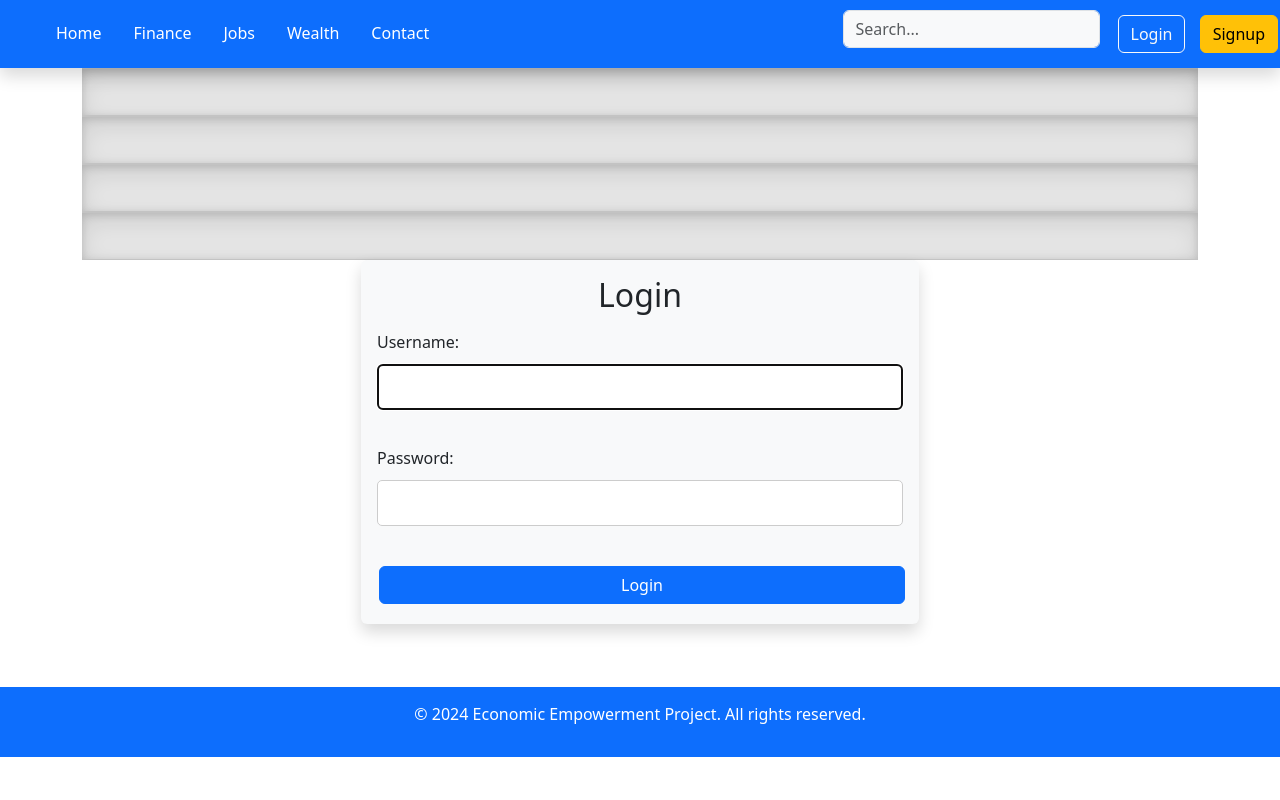
After one commit to ZakhonaNdwalane/Social-justice-hackathon, a Django app: page /login/ in a window 1280 px wide. The commit adds this page. Run offline with Django 5.2, Linux system fonts and the light colour scheme.

Commit message:
Social Justice Hackathon

```diff
--- /dev/null
+++ b/empowerment/templates/empowerment/login.html
@@ -0,0 +1,42 @@
+{% extends 'empowerment/base.html' %}
+
+{% block content %}
+<main class="form-signin w-100 m-auto">
+    <div class="b-example-divider"></div>
+    <div class="b-example-divider"></div>
+    <div class="b-example-divider"></div>
+    <div class="b-example-divider"></div>
+
+    <div class="shadow p-3 mb-5 bg-body-tertiary rounded col-md-6 offset-md-3">
+        <!-- If form errors are present, display error message -->
+        {% if form.errors %}
+            <p class="text-danger">Wrong username or password. Please try again.</p>
+        {% endif %}
+
+        <!-- Login Form -->
+        <h2 class="mb-3">Login</h2>
+        <form method="POST" action="{% url 'empowerment:login' %}">
+            {% csrf_token %}
+            {{ login_form.as_p }}
+            <button type="submit" name="login" class="btn btn-primary w-100">Login</button>
+        </form>
+
+        <!-- Display messages, if any -->
+        {% if messages %}
+        <ul>
+            {% for message in messages %}
+                <li>{{ message }}</li>
+            {% endfor %}
+        </ul>
+        {% endif %}
+    </div>
+
+    <!-- Greeting for authenticated users -->
+    <div class="text-center mt-4">
+        {% if user.is_authenticated %}
+            <p>Welcome, {{ user.username }}!</p>
+            <!-- You can include a link to the logout action in the navbar -->
+        {% endif %}
+    </div>
+</main>
+{% endblock %}
--- a/empowerment/templates/empowerment/navbar.html
+++ b/empowerment/templates/empowerment/navbar.html
@@ -1,10 +1,9 @@
-
-
-<header class=" sticky-top shadow text-bg-primary ">
-
-        <div class="d-flex flex-wrap align-items-center  collapse navbar-collapse  ">
+<header class="sticky-top shadow text-bg-primary">
+    <div class="d-flex flex-wrap align-items-center collapse navbar-collapse">
         <a href="{% url 'empowerment:home' %}" class="d-flex align-items-center mb-2 mb-lg-0 text-white text-decoration-none">
-            <svg class="bi me-2" width="40" height="32" role="img" aria-label="Bootstrap"><use xlink:href="#bootstrap"></use></svg>
+            <svg class="bi me-2" width="40" height="32" role="img" aria-label="Bootstrap">
+                <use xlink:href="#bootstrap"></use>
+            </svg>
         </a>
 
         <ul class="nav nav-underline col-12 col-lg-auto me-lg-auto mb-2 justify-content-center mb-md-0">
@@ -21,12 +20,17 @@
 
         <div class="text-end">
             {% if user.is_authenticated %}
-                <button type="button" class="btn btn-outline-light me-2"><a class="nav-link" href="{% url 'empowerment:home' %}">Logout</a></button>
-            {% else%}
-                <button type="button" class="btn btn-outline-light me-2"><a class="nav-link" href="{% url 'empowerment:home' %}">Login</a></button>
-                <button type="button" class="btn btn-warning"><a class="nav-link" href="{% url 'empowerment:home' %}">Signup</a></button>
+                <button type="button" class="btn btn-outline-light me-2">
+                    <a class="nav-link" href="{% url 'empowerment:logout' %}">Logout</a>
+                </button>
+            {% else %}
+                <button type="button" class="btn btn-outline-light me-2">
+                    <a class="nav-link" href="{% url 'empowerment:login' %}">Login</a>
+                </button>
+                <button type="button" class="btn btn-warning">
+                    <a class="nav-link" href="{% url 'empowerment:signup' %}">Signup</a>
+                </button>
             {% endif %}
         </div>
     </div>
-
 </header>
--- a/empowerment/urls.py
+++ b/empowerment/urls.py
@@ -1,17 +1,24 @@
 from django.urls import path
 from . import views
-from .views import home
+from .views import home, contact, financial_services, job_listings, wealth_initiatives, signup_view, login_view, logout_view
 
 app_name = 'empowerment'
 
-# Add your URLs here
+urlpatterns = [
+    # Main page
+    path('', home, name='home'),
 
-urlpatterns = [
-    path('', views.home, name='home'),
-    path('contact/', views.contact, name='contact'),
+    # Contact page
+    path('contact/', contact, name='contact'),
 
-    # Add your other URLs here
-    path('financial-services/', views.financial_services, name='financial_services'),
-    path('job-listings/', views.job_listings, name='job_listings'),
-    path('wealth-initiatives/', views.wealth_initiatives, name='wealth_initiatives'),
+    # Authentication routes
+    path('login/', login_view, name='login'),
+    path('signup/', signup_view, name='signup'),
+    path('logout/', logout_view, name='logout'),
+
+    # Additional services and initiatives
+    path('financial-services/', financial_services, name='financial_services'),
+    path('job-listings/', job_listings, name='job_listings'),
+    path('wealth-initiatives/', wealth_initiatives, name='wealth_initiatives'),
+
 ]
--- a/empowerment/views.py
+++ b/empowerment/views.py
@@ -1,23 +1,27 @@
 from django.shortcuts import render, redirect, get_object_or_404
 from .models import FinancialService, JobListing, WealthInitiatives
 from django.utils import timezone
-from datetime import datetime
 from datetime import date
 from django.db.models import Sum
 from django.contrib import messages
 from .forms import CreateInitiativeForm
+from django.contrib.auth import authenticate, login, logout
+from django.contrib.auth.forms import UserCreationForm, AuthenticationForm
+from django.contrib.auth.decorators import login_required
 
-# Create your views here.
 
 # Home View
+@login_required
 def home(request):
     return render(request, 'empowerment/home.html')
 
 # Contact View
+@login_required
 def contact(request):
     return render(request, 'empowerment/contact.html')
 
 # Financial Services View
+@login_required
 def financial_services(request):
     # Predefined list of important financial services for economic empowerment
     services = [
@@ -123,19 +127,15 @@ def job_listings(request):
     return render(request, 'empowerment/job_listings.html', {'jobs': jobs})
 
 # Wealth Initiatives View
+@login_required
 def wealth_initiatives(request):
-    # Retrieve ongoing initiatives and all initiatives
     ongoing_initiatives = WealthInitiatives.objects.filter(end_date__gte=date.today())
     initiatives = WealthInitiatives.objects.all()
+    total_funds_raised = initiatives.aggregate(Sum('funds_raised'))['funds_raised__sum']
+    total_beneficiaries = initiatives.aggregate(Sum('beneficiaries'))['beneficiaries__sum']
 
-    # Calculate total stats
-    total_funds_raised = sum(initiative.funds_raised for initiative in initiatives)
-    total_beneficiaries = sum(int(initiative.beneficiaries) for initiative in initiatives)
-
-    # Initialize the form outside of the request method check
     form = CreateInitiativeForm()  # Default form initialization for GET request
 
-    # Handle the form submission for creating, updating, or deleting an initiative
     if request.method == 'POST':
         if 'update_initiative' in request.POST:
             initiative_id = request.POST.get('initiative_id')
@@ -144,28 +144,22 @@ def wealth_initiatives(request):
             if form.is_valid():
                 form.save()
                 messages.success(request, 'Initiative updated successfully.')
-                return redirect('empowerment:wealth_initiatives')  # Redirect after POST
             else:
-                messages.error(request, 'Failed to update initiative. Please check the form and try again.')
+                messages.error(request, 'Failed to update initiative.')
         elif 'delete_initiative' in request.POST:
             initiative_id = request.POST.get('initiative_id')
             initiative = get_object_or_404(WealthInitiatives, id=initiative_id)
             initiative.delete()
             messages.success(request, 'Initiative deleted successfully.')
-            return redirect('empowerment:wealth_initiatives')  # Redirect after POST
-        else:  # For creating a new initiative
+        else:
             form = CreateInitiativeForm(request.POST)
             if form.is_valid():
-                initiative = form.save(commit=False)
-                initiative.save()
+                form.save()
                 messages.success(request, 'Initiative created successfully.')
-                return redirect('empowerment:wealth_initiatives')  # Redirect after POST
             else:
-                messages.error(request, 'Failed to create initiative. Please check the form and try again.')
-    else:
-        form = CreateInitiativeForm()  # Initialize the form for GET requests
+                messages.error(request, 'Failed to create initiative.')
+        return redirect('empowerment:wealth_initiatives')
 
-    # Pass the data to the template
     context = {
         'form': form,
         'ongoing_initiatives': ongoing_initiatives,
@@ -175,3 +169,54 @@ def wealth_initiatives(request):
     }
 
     return render(request, 'empowerment/wealth_initiatives.html', context)
+
+#Login View
+def login_view(request):
+    if request.method == 'POST':
+        login_form = AuthenticationForm(request, data=request.POST)
+        if login_form.is_valid():
+            username = login_form.cleaned_data.get('username')
+            password = login_form.cleaned_data.get('password')
+            user = authenticate(username=username, password=password)
+            if user is not None:
+                login(request, user)
+                messages.success(request, f'Welcome, {username}! You are now logged in.')
+                return redirect('empowerment:home')  # Redirect after successful login
+            else:
+                messages.error(request, 'Invalid username or password. Redirecting to signup page.')
+                return redirect('empowerment:signup')  # Redirect to the signup page if user is not found
+        else:
+            messages.error(request, 'Login form is invalid. Please check your inputs.')
+
+    else:
+        login_form = AuthenticationForm()  # Display empty form
+
+    context = {
+        'login_form': login_form,
+    }
+    return render(request, 'empowerment/login.html', context)
+
+#Signup View
+def signup_view(request):
+    if request.method == 'POST':
+        signup_form = UserCreationForm(request.POST)
+        if signup_form.is_valid():
+            signup_form.save()
+            messages.success(request, 'Account created successfully. Please log in.')
+            return redirect('empowerment:login')  # Redirect to login page after signup
+        else:
+            messages.error(request, 'Signup form is invalid. Please check the information.')
+
+    else:
+        signup_form = UserCreationForm()  # Display empty form
+
+    context = {
+        'signup_form': signup_form,
+    }
+    return render(request, 'empowerment/signup.html', context)
+
+# Logout View
+def logout_view(request):
+    logout(request)
+    messages.success(request, 'You have successfully logged out.')
+    return redirect('empowerment:login')
--- a/static/js/main.js
+++ b/static/js/main.js
@@ -0,0 +1,10 @@
+    // JavaScript to toggle between login and signup forms
+    function showLogin() {
+        document.getElementById('login-form').style.display = 'block';
+        document.getElementById('signup-form').style.display = 'none';
+    }
+
+    function showSignup() {
+        document.getElementById('login-form').style.display = 'none';
+        document.getElementById('signup-form').style.display = 'block';
+    }
```
Also changed, not shown: empowerment/forms.py (+18 -0 lines), empowerment/models.py (+13 -2 lines), empowerment/templates/empowerment/call_to_action.html (+8 -11 lines), empowerment/templates/empowerment/contact.html (added, +38 -0 lines), empowerment/templates/empowerment/signup.html (added, +34 -0 lines), empowerment/templates/empowerment/wealth_initiatives.html (+73 -4 lines), db.sqlite3, empowerment/migrations/0001_initial.py. Lines whose indentation alone changed are shown as unchanged.
